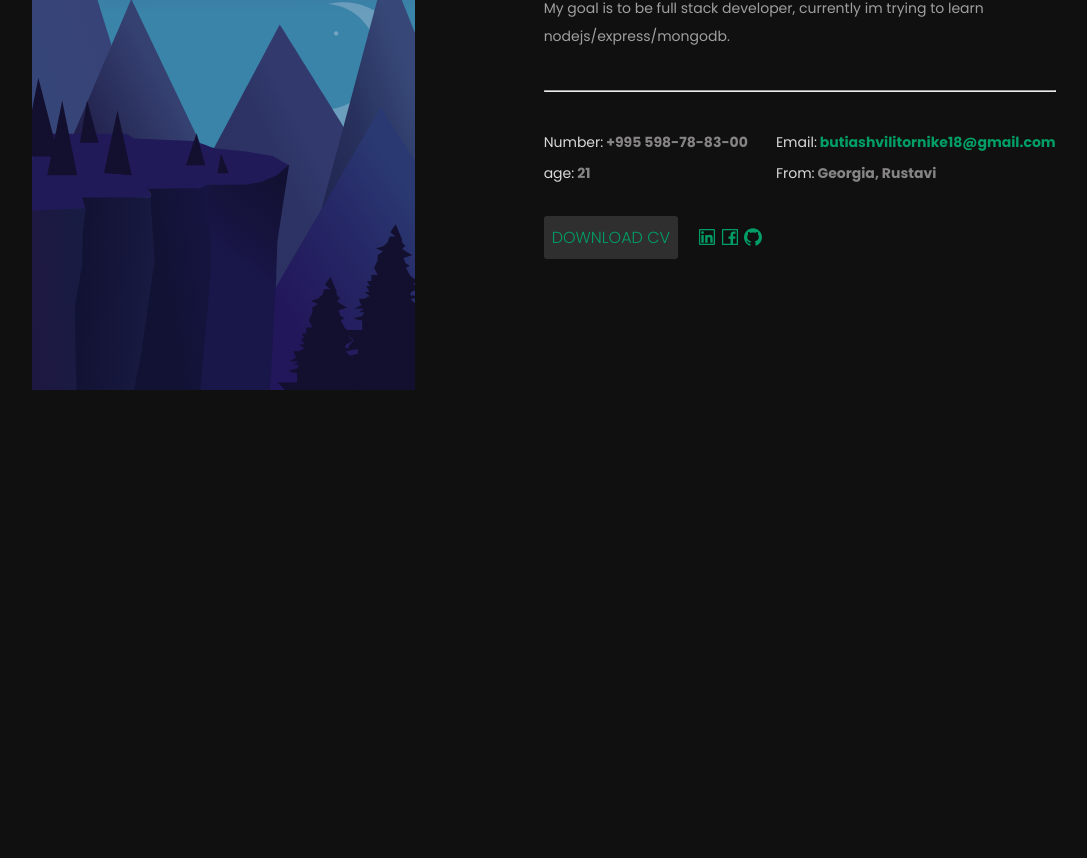
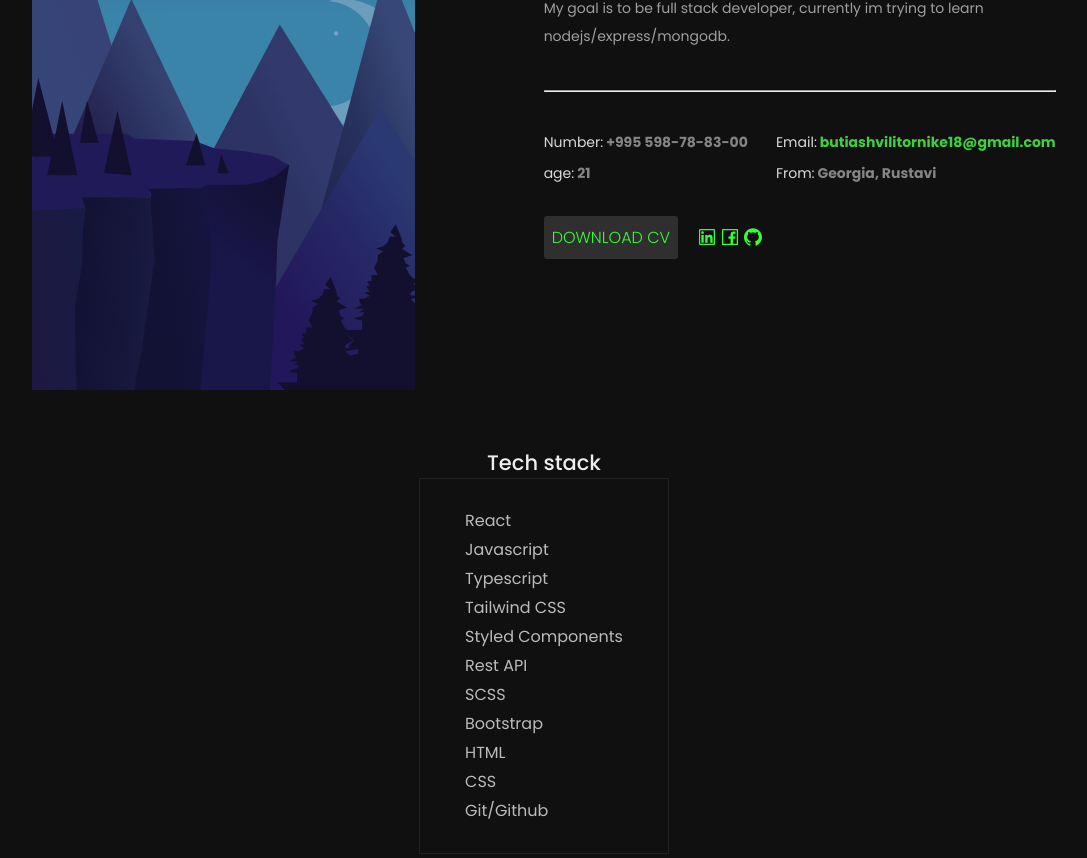
Before and after one commit to tornike2002/Portfolio, a React (Vite) app: page /about in a window 1280 px wide. Shown: the part 720-1578 px from the top of the page, without its empty margins (96-1183 px from the left). Before the commit the page ends 1117 px from the top, so only its background shows below. Built offline with nearby package versions, Linux system fonts and the light colour scheme.

Commit message:
added design for tech stack

```diff
--- a/src/components/about/AboutPage.tsx
+++ b/src/components/about/AboutPage.tsx
@@ -9,6 +9,7 @@ import {
   GithubOutlined,
 } from "@ant-design/icons";
 import CV from "../../assets/cv/cv.pdf";
+import AboutSkills from "./AboutSkills";
 const AboutPage: React.FC = () => {
   const [AboutTitle] = useTypewriter({
     words: ["I'm Tornike Butiashvili, React Developer"],
@@ -75,7 +76,7 @@ const AboutPage: React.FC = () => {
               </h2>
             </div>
             <div className="AboutMeBox">
-              <h2 style={{ color: "#009e66" }}>
+              <h2 style={{ color: "#3dd23d" }}>
                 <span>Email:</span> {AboutEmail}
               </h2>
               <h2>
@@ -106,6 +107,7 @@ const AboutPage: React.FC = () => {
           </AboutDownload>
         </div>
       </AboutMeWrapper>
+      <AboutSkills />
     </AboutMainContainer>
   );
 };
@@ -137,7 +139,7 @@ const AboutMainContainer = styled.div`
     }
 
     hr {
-      border: 3px solid #009e66;
+      border: 3px solid #3f3;
       width: 75px;
     }
   }
@@ -221,7 +223,7 @@ const AboutDownload = styled.div`
     padding: 10px 8px;
     cursor: pointer;
     font-weight: 300;
-    color: rgb(0, 158, 102);
+    color: #3f3;
     font-family: "Poppins", sans-serif;
     background: #2f2f2f;
     border: 0;
@@ -235,6 +237,6 @@ const AboutDownload = styled.div`
   }
   .AboutDownload_Icons a {
     font-size: 18px;
-    color: rgb(0, 158, 102);
+    color: #3f3;
   }
 `;
--- a/src/components/about/AboutSkills.tsx
+++ b/src/components/about/AboutSkills.tsx
@@ -3,9 +3,9 @@ const AboutSkills: React.FC = () => {
   return (
     <SkillsMainContainer>
       <div>
-        <div>
+        <div className="techstack_card">
           <h1>Tech stack</h1>
-          <ol>
+          <ol className="techstack_container">
             <li>React</li>
             <li>Javascript</li>
             <li>Typescript</li>
@@ -28,4 +28,38 @@ export default AboutSkills;
 const SkillsMainContainer = styled.div`
   min-height: 100vh;
   max-width: 100%;
+  color: #fff;
+  display: flex;
+  justify-content: center;
+  align-items: center;
+  font-family: "Poppins", sans-serif;
+  .techstack_container {
+    display: flex;
+    flex-direction: column;
+    justify-content: flex-start;
+    align-items: flex-start;
+    gap: 5px;
+    border: 1px solid rgba(255, 255, 255, 0.07);
+    padding: 30px 45px;
+    font-family: "Poppins", sans-serif;
+    font-weight: 700;
+    list-style-type: none;
+    li {
+      font-size: 16px;
+      color: #bbb;
+      line-height: 1.5;
+      font-weight: 400;
+      transition: all 500ms ease;
+      cursor: pointer;
+    }
+    li:hover{
+        color: #3f3;
+    }
+  }
+  .techstack_card h1{
+    color: #eee;
+    font-weight: 500;
+    font-size: 21px;
+    text-align: center;
+  }
 `;
```
